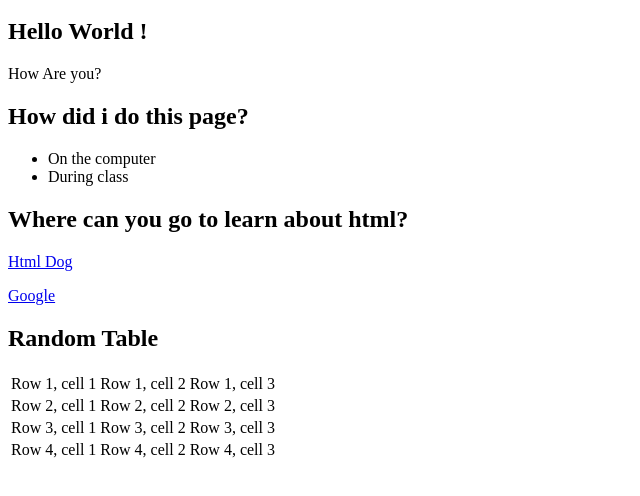
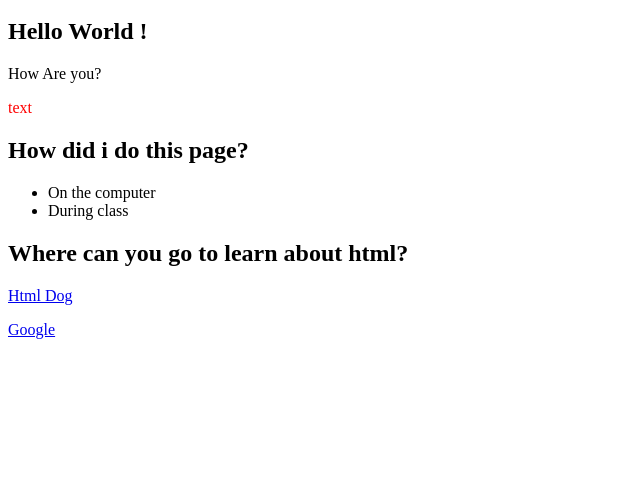
Before and after one commit to SintiaR/SintiaR.github.io, a plain HTML site: page index.html in a window 1280 px wide. Shown: the part 48-544 px from the top of the page, without its empty margins (0-640 px from the left). Drawn offline with Linux system fonts and the light colour scheme.

Commit message:
Update index.html

```diff
--- a/index.html
+++ b/index.html
@@ -9,6 +9,7 @@
 
   <h2>Hello World !</h2>
   <p>How Are you?</p>
+  <p style="color: red">text</p>
 
   <h2>How did i do this page?</h2>
   <ul>
@@ -19,29 +20,5 @@
   <p><a href="http://www.htmldog.com">Html Dog</a></p>
   <p><a href="http://google.com">Google</a></p>
 
-  <h2>Random Table</h2>
-  <table>
-    <tr>
-        <td>Row 1, cell 1</td>
-        <td>Row 1, cell 2</td>
-        <td>Row 1, cell 3</td>
-    </tr>
-    <tr>
-        <td>Row 2, cell 1</td>
-        <td>Row 2, cell 2</td>
-        <td>Row 2, cell 3</td>
-    </tr>
-    <tr>
-        <td>Row 3, cell 1</td>
-        <td>Row 3, cell 2</td>
-        <td>Row 3, cell 3</td>
-    </tr>
-    <tr>
-        <td>Row 4, cell 1</td>
-        <td>Row 4, cell 2</td>
-        <td>Row 4, cell 3</td>
-    </tr>
-</table>
-
 </body>
 </html>
```
